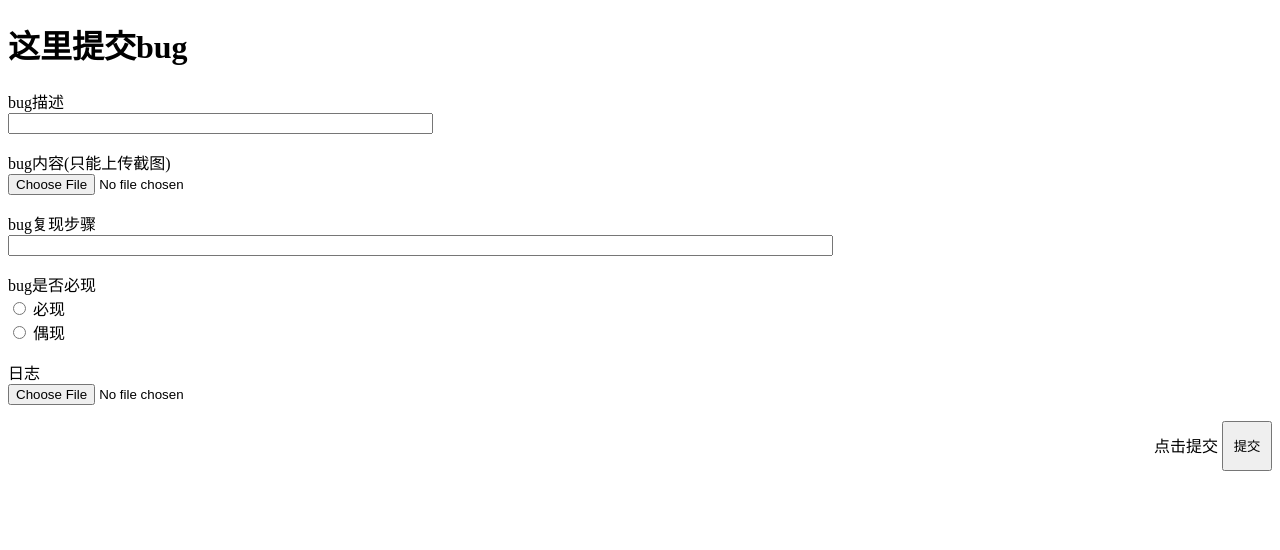
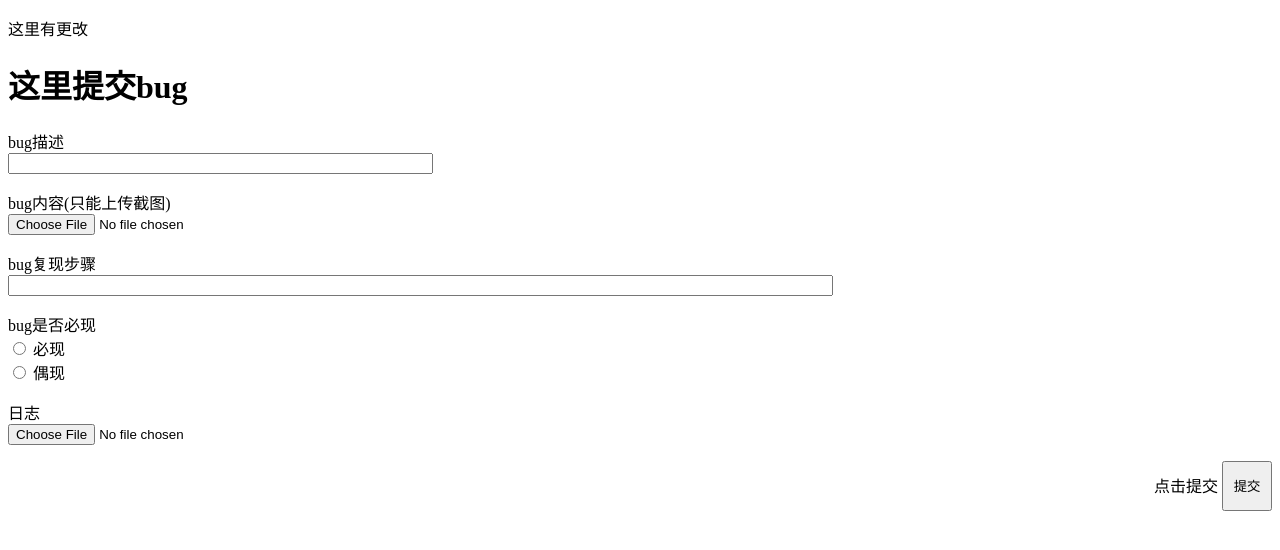
Before and after one commit to fyy671/Test, a plain HTML site: page tj.html in a window 1280 px wide. Drawn offline with Linux system fonts and the light colour scheme.

Commit message:
branch of tj

```diff
--- a/tj.html
+++ b/tj.html
@@ -73,6 +73,9 @@
 </head>
 
 <body>
+    <p>
+        这里有更改
+    </p>
     <div id="work">
         <h1>
             这里提交bug
```
